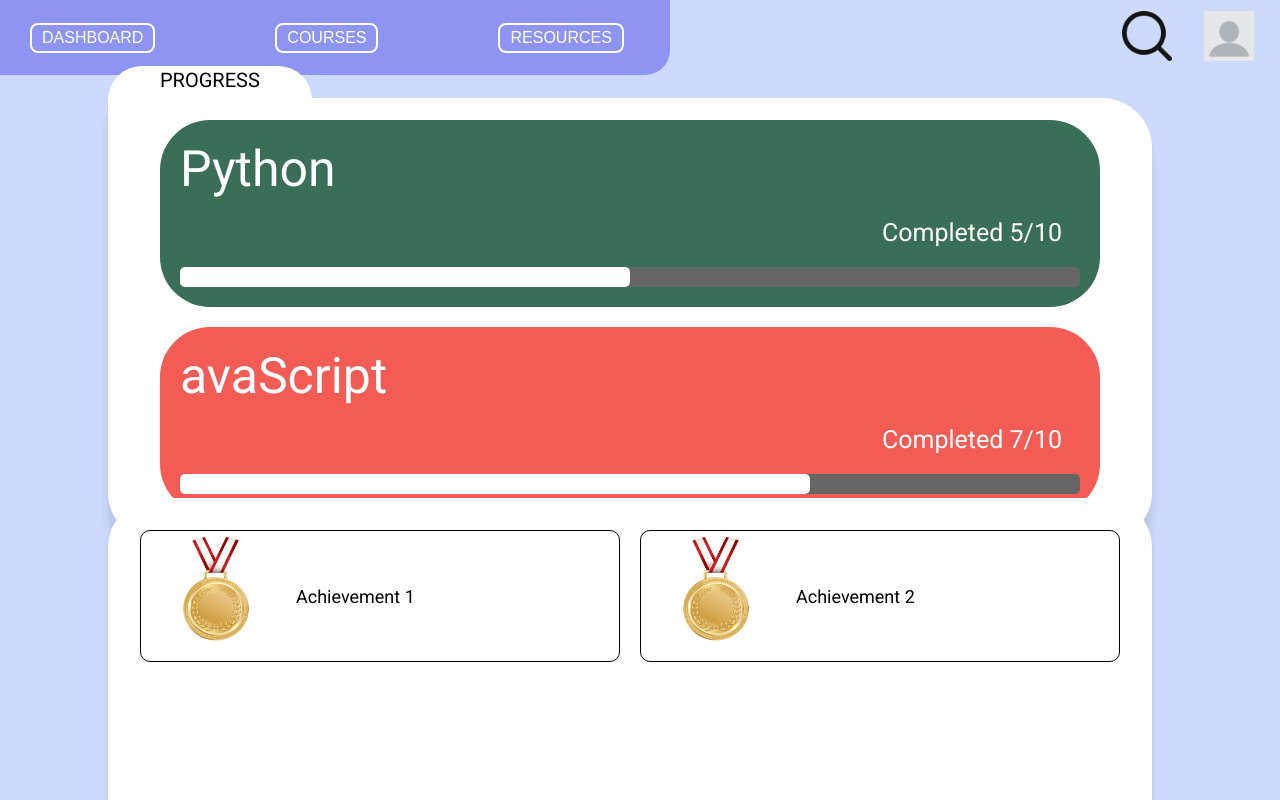
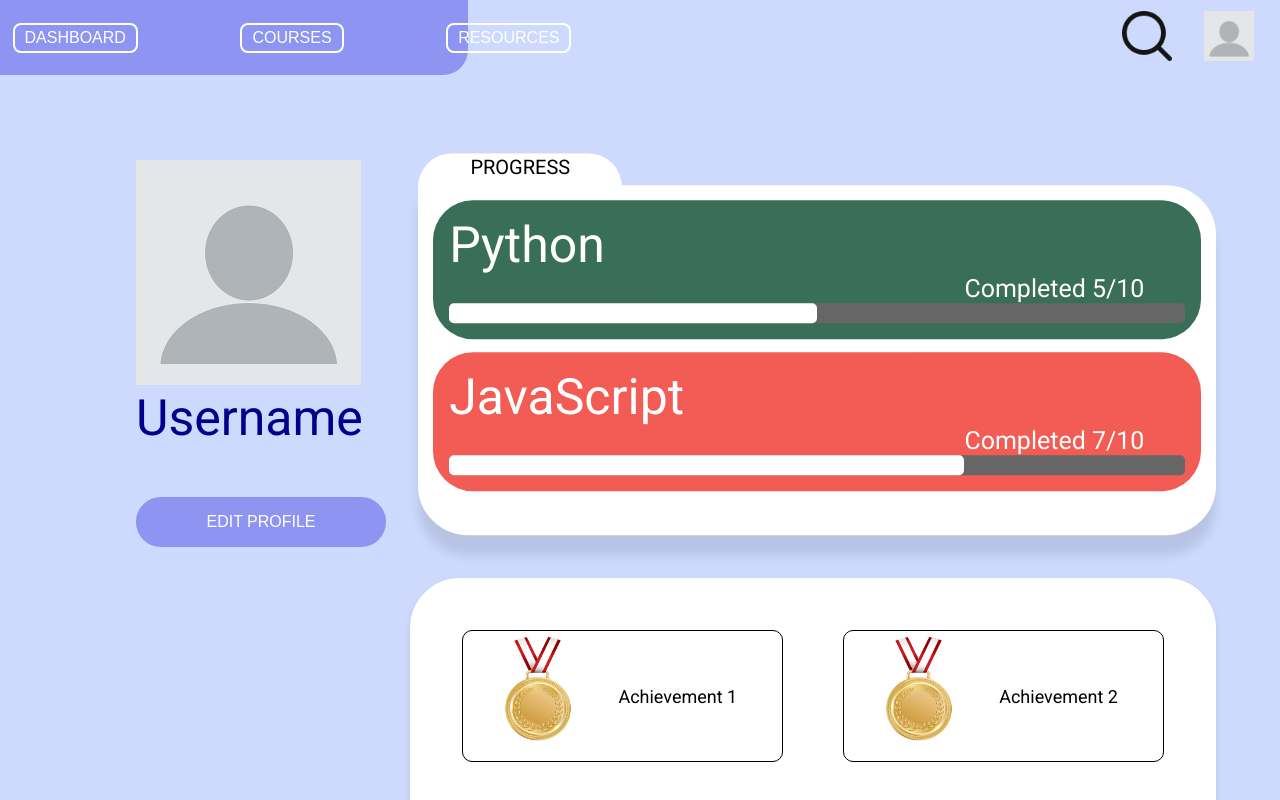
Before and after one commit to Fortniter90/2024_S2_-W201A-_CodeOdyssey, a React (Create React App) app in the folder my-app/: page / in a window 1280 px wide. Built offline with nearby package versions, Linux system fonts and the light colour scheme.

Commit message:
CSS fixed

```diff
--- a/my-app/src/components/Achievements.css
+++ b/my-app/src/components/Achievements.css
@@ -4,11 +4,11 @@
     justify-content: space-between;
     display: flex;
     flex-direction: row;
-    top: 90%;
-    right: 10%;
+    top: 90vh;
+    right: 5vw;
     transform: translateY(-50%);
-    width: 1000px;
-    height: 400px;
+    width: 59.5vw;
+    height: 30vh;
     background-color: #ffffff;
     border: 2px solid #ffffff;
     border-radius: 50px 50px 50px 50px;
@@ -18,7 +18,7 @@
 }
 
 .achiv-box-item {
-    margin: 10px;
+    margin: 30px;
     display: flex;
     flex-direction: row;
     align-items: center;
--- a/my-app/src/components/HeaderOptions.css
+++ b/my-app/src/components/HeaderOptions.css
@@ -15,24 +15,20 @@
     align-items: center;
     background-color: #8E94F2;
     border-bottom-right-radius: 25px;
-    top: 0;
-    left: 0;
-    right: 0;
     height: 75px;
     padding: 0 10px;
-    width: 650px;
+    width: 35vw;
 }
 
 .header-items {
     list-style: none;
     display: flex;
-    margin: 0;
     padding: 0;
 }
 
 .header-item {
     margin-right: 100px;
-    margin-left: 20px;
+    padding-left: 0.2vw;
 }
 
 .header-item button {
--- a/my-app/src/components/ProgressBox.css
+++ b/my-app/src/components/ProgressBox.css
@@ -1,10 +1,10 @@
 .progress-box {
     position: fixed;
-    top: 40%;
-    right: 10%;
+    top: 45vh;
+    right: 5vw;
     transform: translateY(-50%);
-    width: 1000px;
-    height: 400px;
+    width: 60vw;
+    height: 40vh;
     background-color: rgb(255, 255, 255);
     border: 2px solid rgb(255, 255, 255);
     border-radius: 0 50px 50px 50px;;
@@ -12,7 +12,7 @@
     display: flex;
     flex-direction: column;
     align-items: center;
-    padding: 20px;
+    padding: 1vw;
 }
 
 .progress-tab {
@@ -39,23 +39,22 @@
     width: 100%;
     display: flex;
     flex-direction: column;
-    gap: 20px;
+    gap: 1vw;
 }
 
 .progress-item {
     display: flex;
-    justify-content: center;
+    justify-content: flex-start;
     width: 100%;
 }
 
 .progress-item-box {
     display: flex;
     flex-direction: column;
-    gap: 20px;
-    width: 90%;
+    width: 100%;
     background-color: #333;
-    border-radius: 50px;
-    padding: 20px;
+    border-radius: 40px;
+    padding: 2vh;
 }
 
 .progress-item-box1 {
@@ -89,5 +88,5 @@
 .progress-status {
     font-size: 25px;
     color: #ffffff;
-    padding-left: 78%;
+    padding-left: 70%;
 }
--- a/my-app/src/components/ProgressBox.js
+++ b/my-app/src/components/ProgressBox.js
@@ -27,7 +27,7 @@ const ProgressBox = () => {
                 </div>
                 <div className="progress-item">
                     <div className="progress-item-box progress-item-box2">
-                        <span className="progress-text">avaScript</span>
+                        <span className="progress-text">JavaScript</span>
                         <div className="progress-completed">
                         <span className="progress-status">Completed 7/10</span>
                         </div>
```
